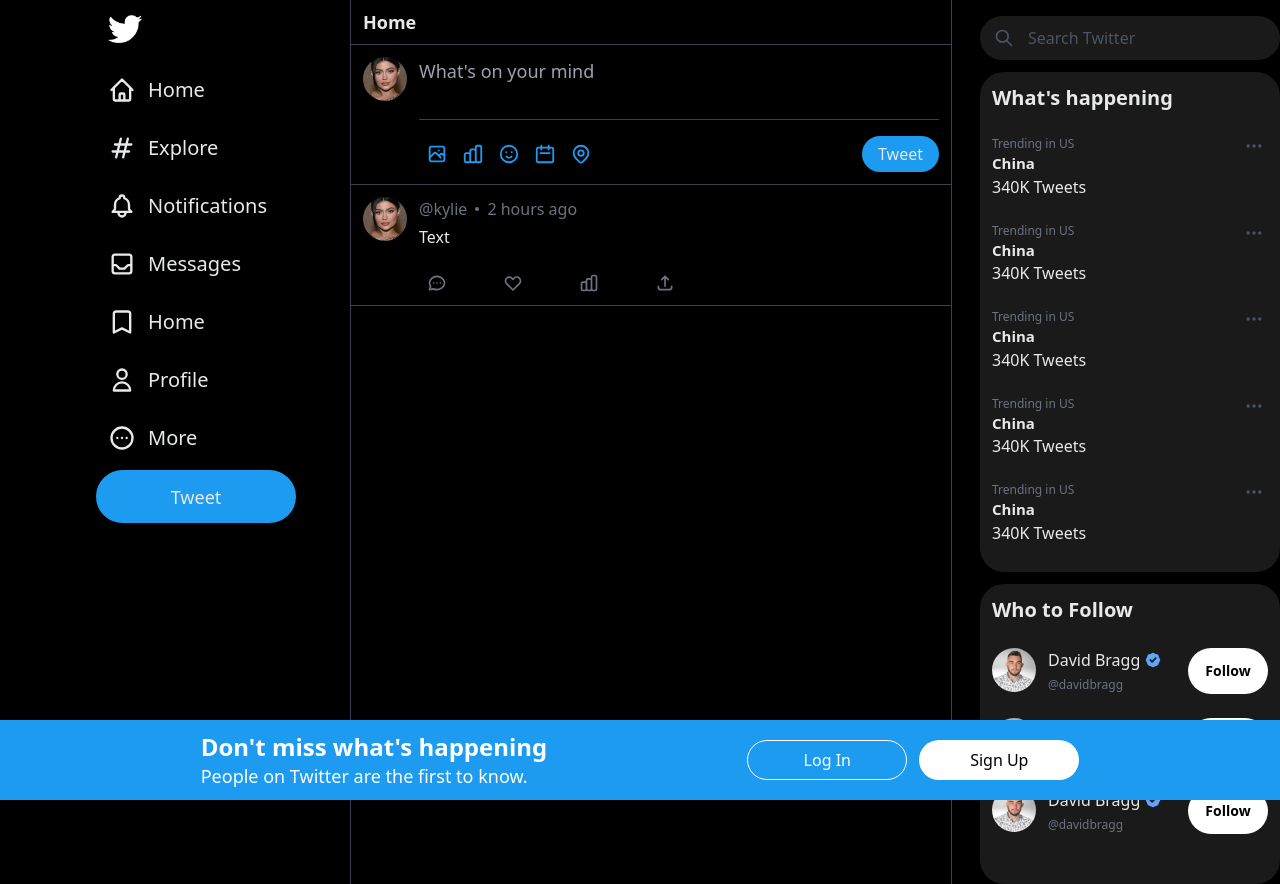
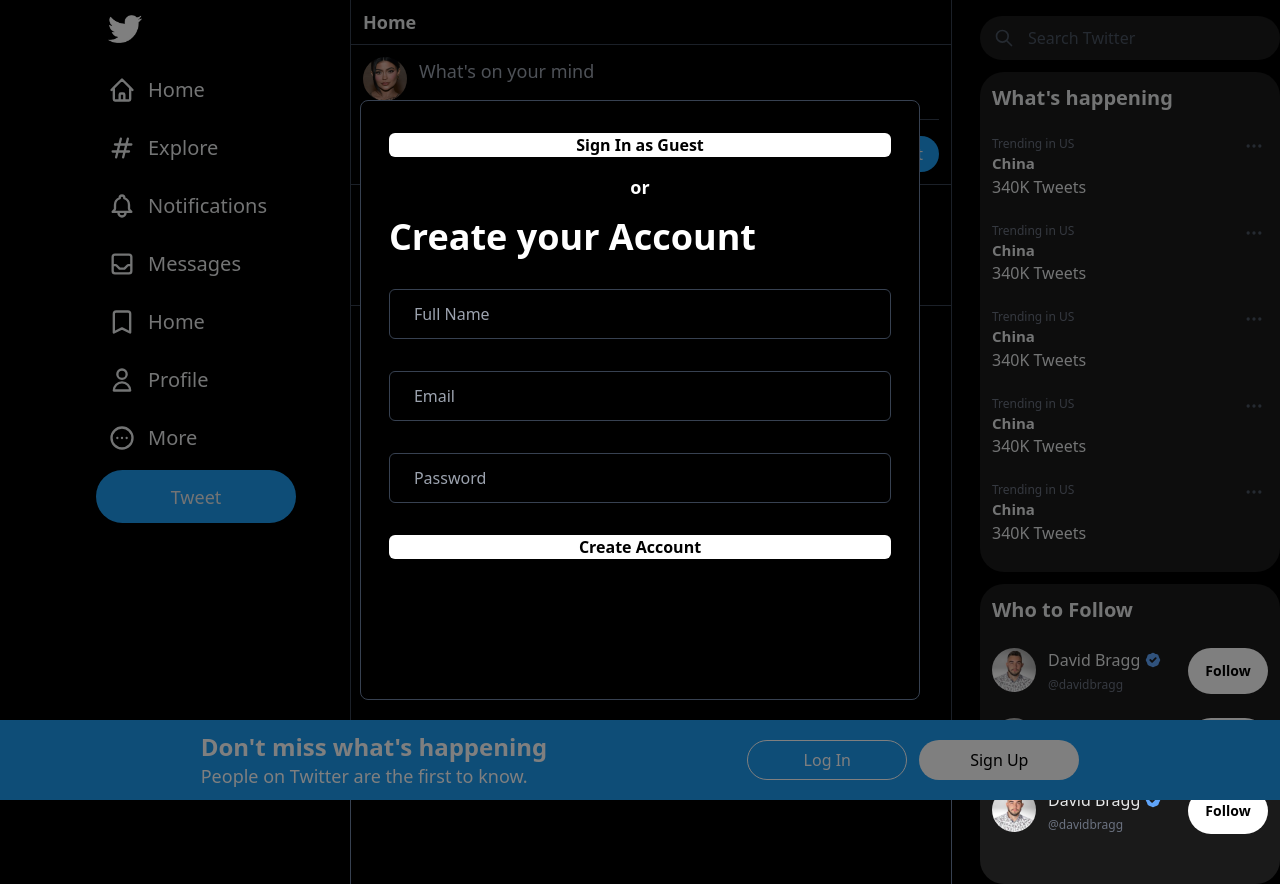
Before and after one commit to bmuhammad/TwitterClone, a Next.js app: page / in a window 1280 px wide. Both pictures are taken after a click on the button "Sign Up". Built offline with nearby package versions, Linux system fonts and the light colour scheme.

Commit message:
signup modal UI created

```diff
--- a/components/BottomBanner.js
+++ b/components/BottomBanner.js
@@ -1,3 +1,5 @@
+import SignupModal from "./modals/SignupModal";
+
 export default function BottomBanner() {
   return (
     <div className="flex xl:space-x-[200px] justify-center items-center fixed w-full h-[80px] bg-[#1d9bf0] bottom-0">
@@ -14,12 +16,7 @@
         >
           Log In
         </button>
-        <button
-          className="bg-white text-black
-        w-[160px] rounded-full h-[40px] hover:bg-[#cbd2d7]"
-        >
-          Sign Up
-        </button>
+        <SignupModal />
       </div>
     </div>
   );
--- /dev/null
+++ b/components/modals/SignupModal.js
@@ -0,0 +1,57 @@
+import { closeSignupModal, openSignupModal } from "@/redux/modalSlice";
+import Modal from "@mui/material/Modal";
+import { useDispatch, useSelector } from "react-redux";
+
+export default function SignupModal() {
+  const isOpen = useSelector((state) => state.modals.signupModalOpen);
+  const dispatch = useDispatch();
+  return (
+    <>
+      <button
+        className="bg-white text-black
+        w-[160px] rounded-full h-[40px] hover:bg-[#cbd2d7]"
+        onClick={() => dispatch(openSignupModal())}
+      >
+        Sign Up
+      </button>
+      <Modal
+        open={isOpen}
+        onClose={() => dispatch(closeSignupModal())}
+        className="flex justify-center items-center"
+      >
+        <div
+          className="w-[90%] h-[600px] bg-black text-white
+            md:w-[560px]
+            md:h-[600px] border border-gray-700 rounded-lg
+            flex justify-center"
+        >
+          <div className="w-[90%] mt-8 flex flex-col">
+            <button className="bg-white text-black w-full font-bold text-lg-2 rounded-md">
+              Sign In as Guest
+            </button>
+            <h1 className="text-center mt-4 font-bold text-lg">or</h1>
+            <h1 className="mt-4 font-bold text-4xl">Create your Account</h1>
+            <input
+              placeholder="Full Name"
+              className="h-10 mt-8 rounded-md bg-transparent border border-gray-700 p-6"
+              type={"text"}
+            />
+            <input
+              placeholder="Email"
+              className="h-10 mt-8 rounded-md bg-transparent border border-gray-700 p-6"
+              type={"email"}
+            />
+            <input
+              placeholder="Password"
+              className="h-10 mt-8 rounded-md bg-transparent border border-gray-700 p-6"
+              type={"password"}
+            />
+            <button className="bg-white text-black w-full font-bold text-lg-2 mt-8 rounded-md">
+              Create Account
+            </button>
+          </div>
+        </div>
+      </Modal>
+    </>
+  );
+}
--- a/pages/_app.js
+++ b/pages/_app.js
@@ -1,5 +1,13 @@
 import "@/styles/globals.css";
+import { Provider } from 'react-redux'
+import { store } from '@/redux/store'
 
 export default function App({ Component, pageProps }) {
-  return <Component {...pageProps} />;
+  return(
+<Provider store={store}>
+  <Component {...pageProps} />
+
+  </Provider>
+
+  )
 }
--- /dev/null
+++ b/redux/modalSlice.js
@@ -0,0 +1,24 @@
+
+import { createSlice } from '@reduxjs/toolkit'
+
+const initialState = {
+    signupModalOpen: false
+
+}
+
+const modalSlice = createSlice({
+  name: "modal",
+  initialState,
+  reducers: {
+    openSignupModal: (state) => {
+        state.signupModalOpen = true
+    },
+    closeSignupModal: (state) => {
+        state.signupModalOpen = false
+    }
+  }
+});
+
+export const {openSignupModal, closeSignupModal} = modalSlice.actions
+
+export default modalSlice.reducer
--- /dev/null
+++ b/redux/store.js
@@ -0,0 +1,8 @@
+import { configureStore } from '@reduxjs/toolkit'
+import modalSlice from './modalSlice'
+
+export const store = configureStore({
+  reducer: {
+    modals: modalSlice
+  },
+})
```
Also changed, not shown: package.json (+6 -1 lines), 1 other file (tests, documents, lock files or other folders).
